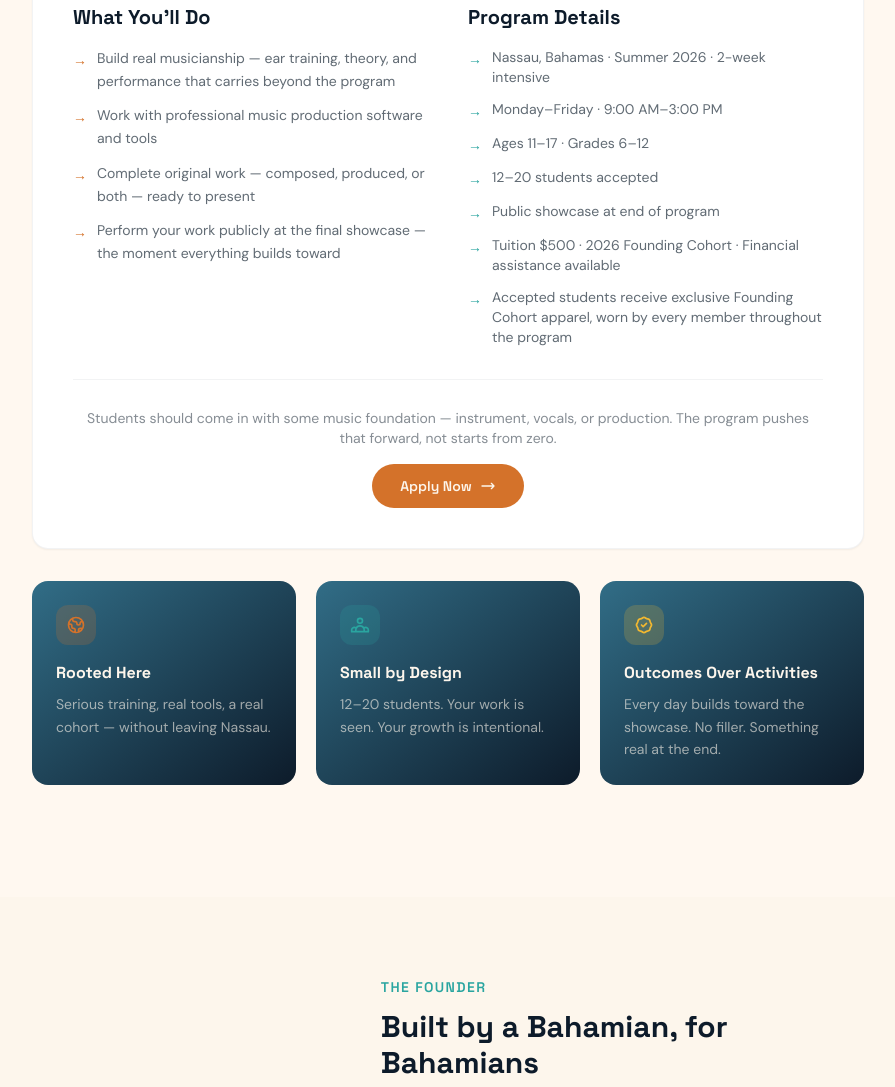
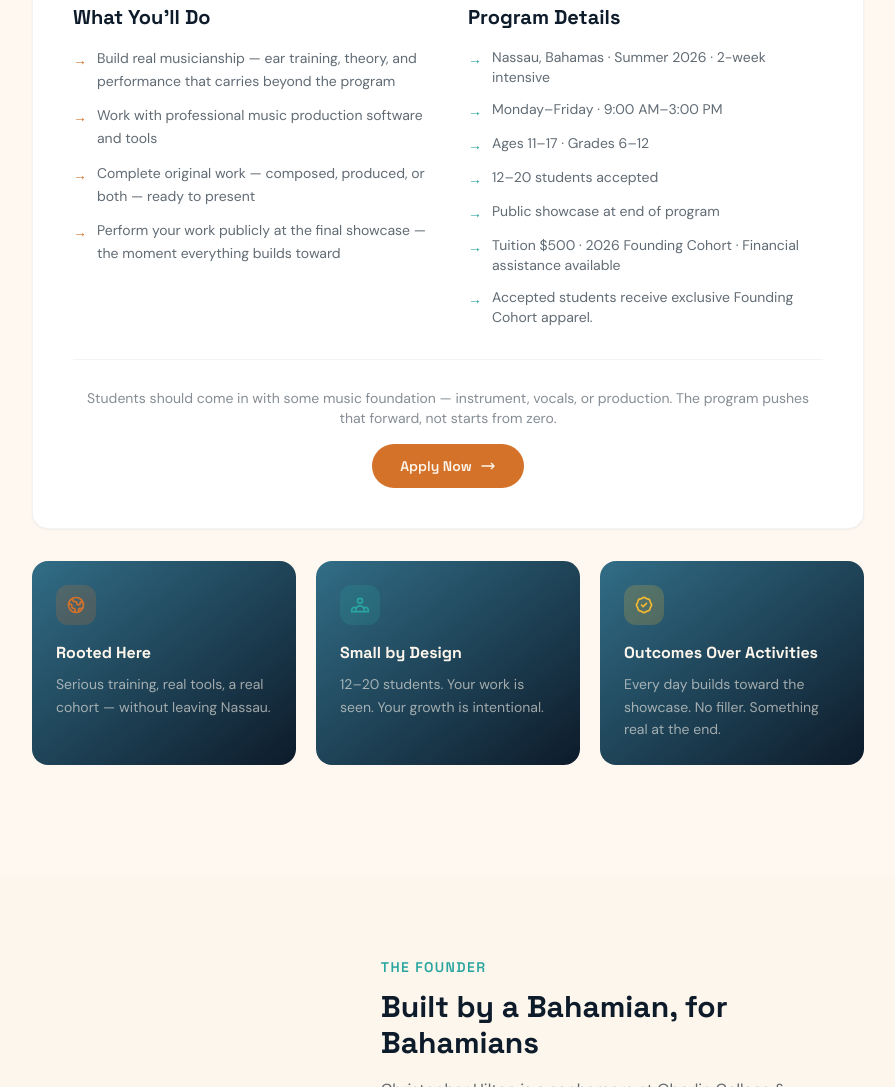
Before and after one commit to Island-Innovators-Bahamas/island-innovators-bahamas.github.io, a plain HTML site: page index.html in a window 1280 px wide. Shown: the part 3145-4232 px from the top of the page, without its empty margins (192-1087 px from the left). Drawn offline with nearby package versions, Linux system fonts and the light colour scheme.

Commit message:
Update index.html

```diff
--- a/index.html
+++ b/index.html
@@ -289,7 +289,7 @@
               <li class="flex items-start gap-2.5"><span class="text-teal mt-0.5 shrink-0">→</span>12–20 students accepted</li>
               <li class="flex items-start gap-2.5"><span class="text-teal mt-0.5 shrink-0">→</span>Public showcase at end of program</li>
               <li class="flex items-start gap-2.5"><span class="text-teal mt-0.5 shrink-0">→</span>Tuition $500 · 2026 Founding Cohort · Financial assistance available</li>
-              <li class="flex items-start gap-2.5"><span class="text-teal mt-0.5 shrink-0">→</span>Accepted students receive exclusive Founding Cohort apparel, worn by every member throughout the program</li>
+              <li class="flex items-start gap-2.5"><span class="text-teal mt-0.5 shrink-0">→</span>Accepted students receive exclusive Founding Cohort apparel.</li>
             </ul>
           </div>
         </div>
```
